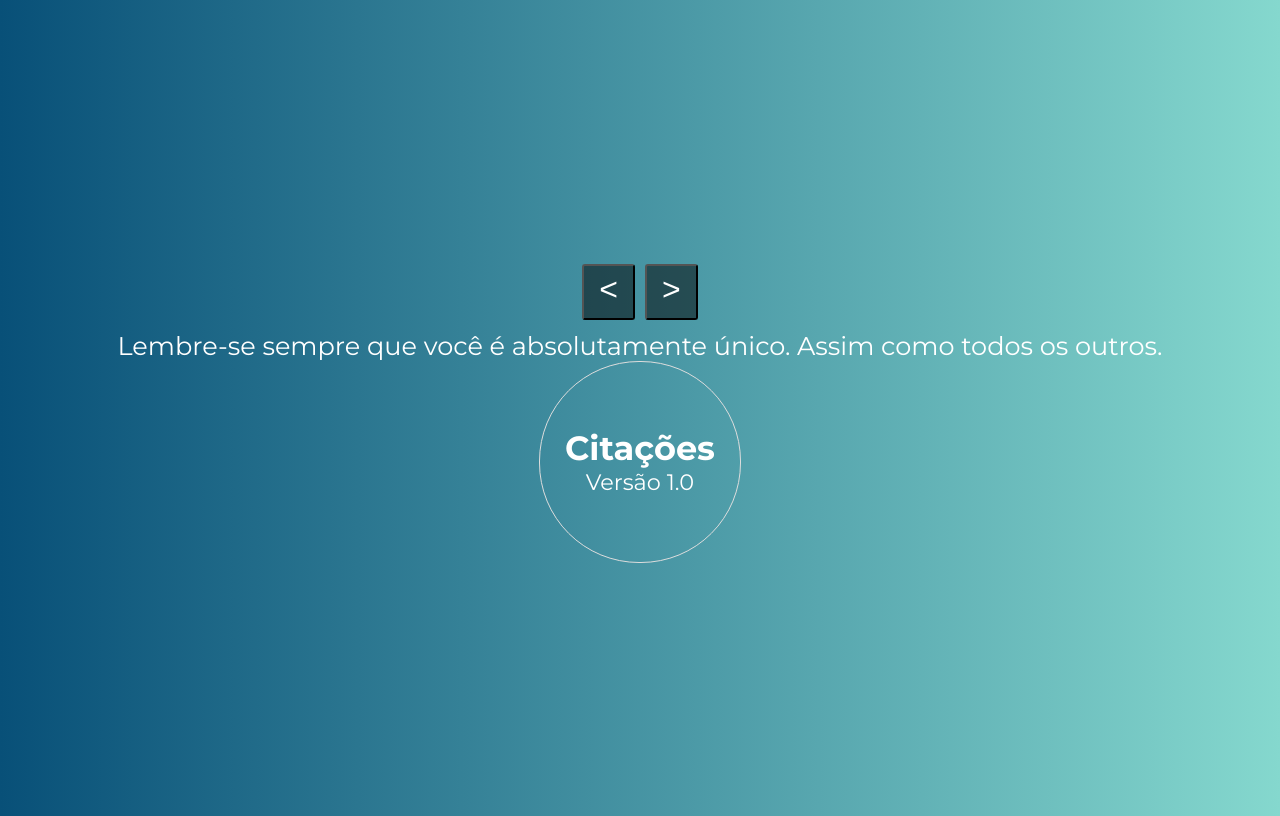
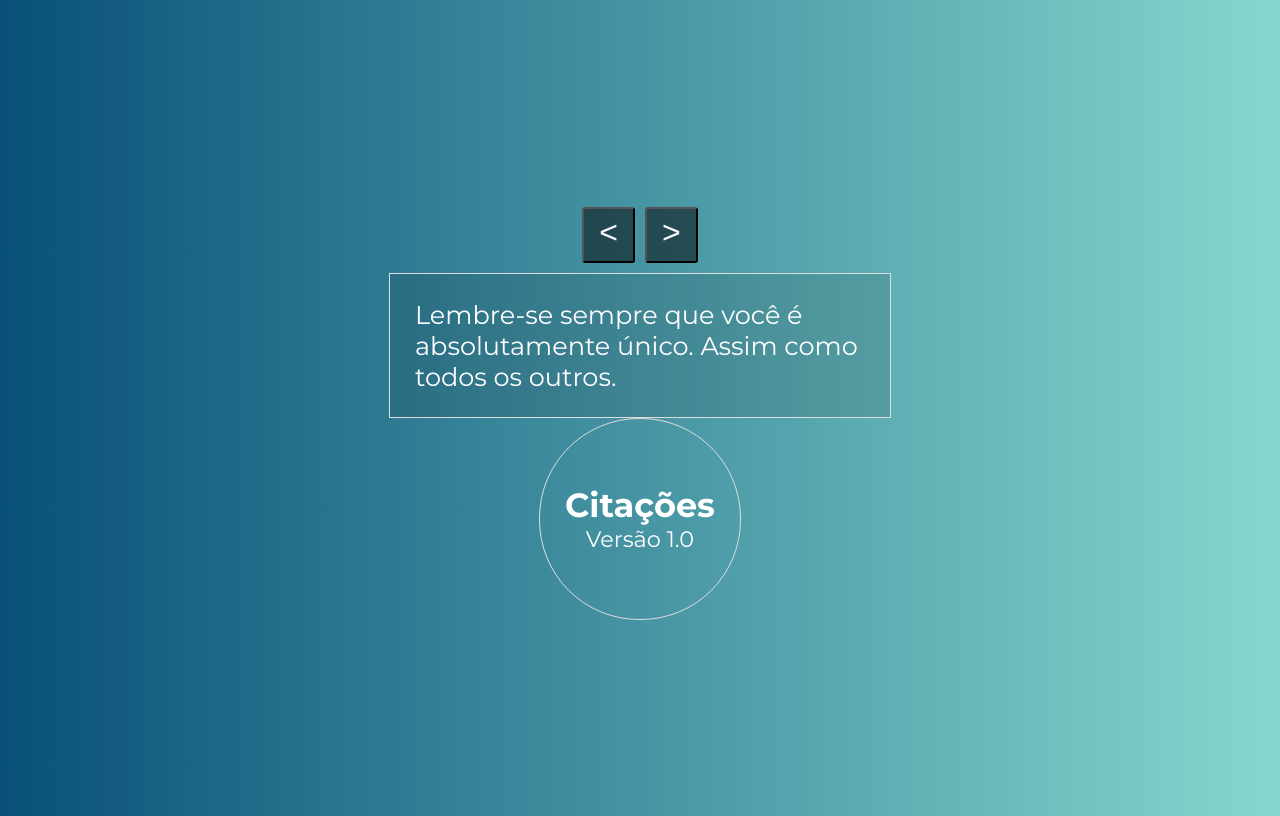
Before and after one commit to JoseCarlos-Filho/Citacoes, a Vue app: page / in a window 1280 px wide. Built offline with nearby package versions, Linux system fonts and the light colour scheme.

Commit message:
Passando informacao de array para o componente Citacao via props

```diff
--- a/src/components/Citacao.vue
+++ b/src/components/Citacao.vue
@@ -1,12 +1,12 @@
 <template>
     <div class="citacao">
-
+        {{ texto }}
     </div>
 </template>
 
 <script>
 export default {
-
+    props: ['texto']
 }
 </script>
 
--- a/src/components/Citacoes.vue
+++ b/src/components/Citacoes.vue
@@ -4,13 +4,16 @@
             <button @click="numero--">&lt;</button>
             <button @click="numero++">&gt;</button>
         </span>
+        <Citacao :texto = "citacoes[indice].texto"></Citacao>
         <!--{{ numero }} {{ indice }}-->
-        {{ citacoes[indice].texto }}
+        <!--{{ citacoes[indice].texto }}-->
     </div>
 </template>
 
 <script>
+import Citacao from './Citacao.vue'
 export default {
+    components: { Citacao },
     data() {
         return {
             numero: 0,
```
